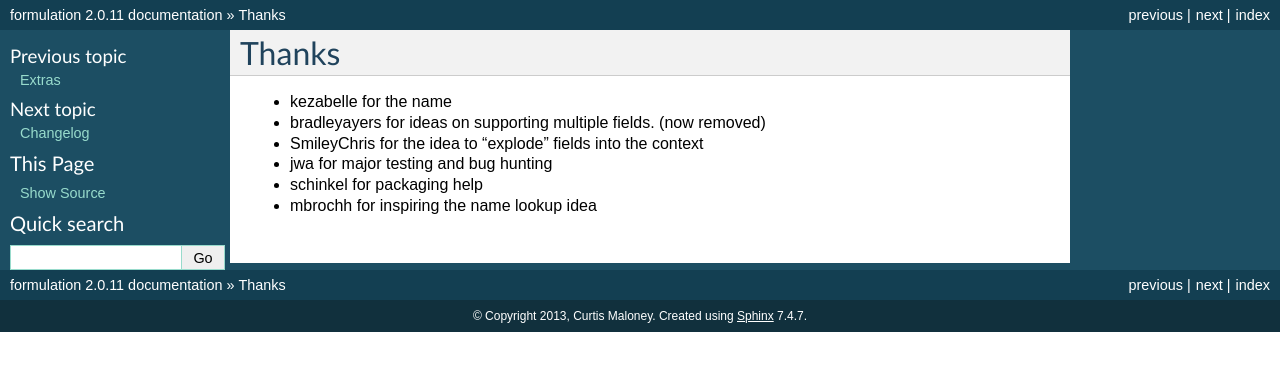
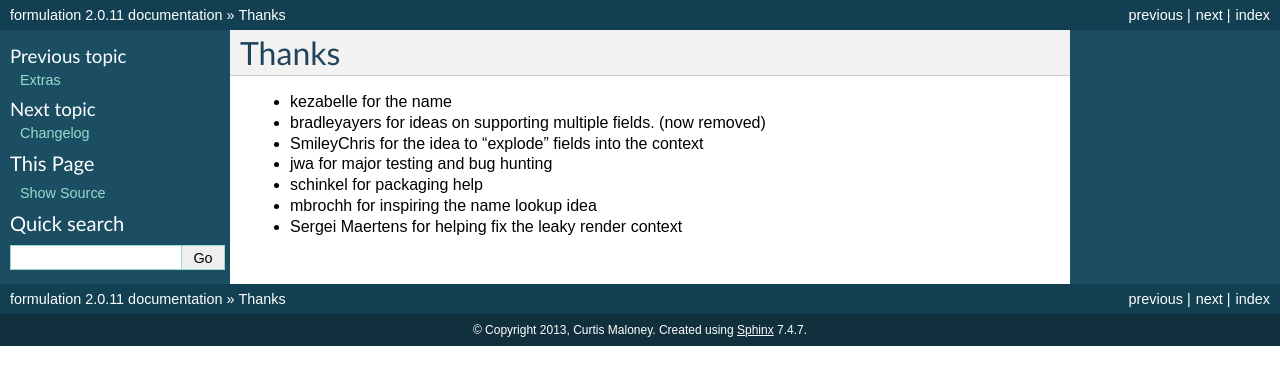
Before and after one commit to funkybob/formulation, a Sphinx documentation site: the page built from docs/thanks.rst, in a window 1280 px wide. Shown: the top 385 px of the page. Built offline with Sphinx 7.4.7, drawn with Linux system fonts in a browser that asks for light colours.

Commit message:
Sync the thanks files

```diff
--- a/docs/thanks.rst
+++ b/docs/thanks.rst
@@ -8,3 +8,4 @@ Thanks
 - jwa for major testing and bug hunting
 - schinkel for packaging help
 - mbrochh for inspiring the name lookup idea
+- Sergei Maertens for helping fix the leaky render context
```
Also changed, not shown: 1 other file.
